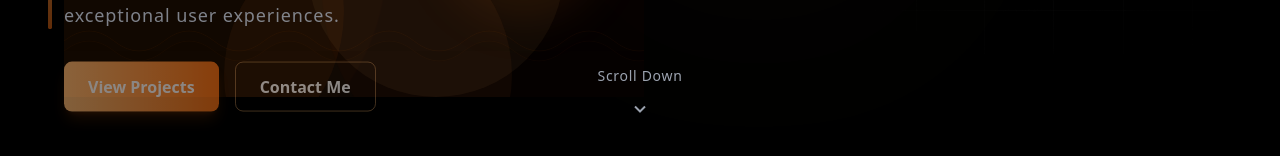
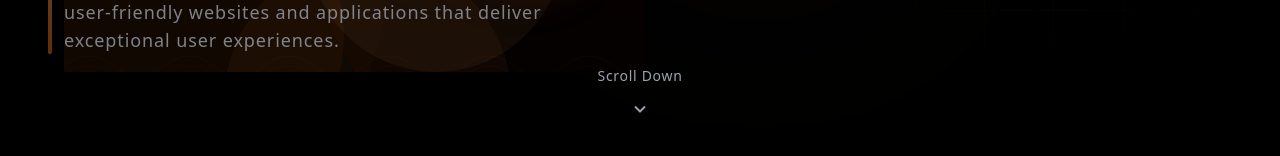
Before and after one commit to Galvinal-227/GAD-Port, a React (Vite) app: page / in a window 1280 px wide. Shown: the part 546-702 px from the top of the page. Built offline with nearby package versions, Linux system fonts and the light colour scheme.

Commit message:
Update Hero.jsx

```diff
--- a/src/components/Hero.jsx
+++ b/src/components/Hero.jsx
@@ -144,17 +144,6 @@ const Hero = () => {
           {/* Accent Line */}
           <span className="absolute -left-4 top-0 w-1 h-full bg-gradient-to-b from-orange-300 to-orange-500 rounded-full opacity-50"></span>
         </p>
-
-        {/* CTA Buttons */}
-        <div className="flex gap-4 animate-fadeInUp animation-delay-200">
-          <button className="px-6 py-3 bg-gradient-to-r from-orange-300 to-orange-500 rounded-lg font-semibold hover:scale-105 transition-transform duration-300 shadow-lg shadow-orange-500/20">
-            View Projects
-          </button>
-          <button className="px-6 py-3 border border-orange-300/50 rounded-lg font-semibold hover:border-orange-300 hover:text-orange-300 transition-all duration-300">
-            Contact Me
-          </button>
-        </div>
-
       </div>
 
       <Spline
```
